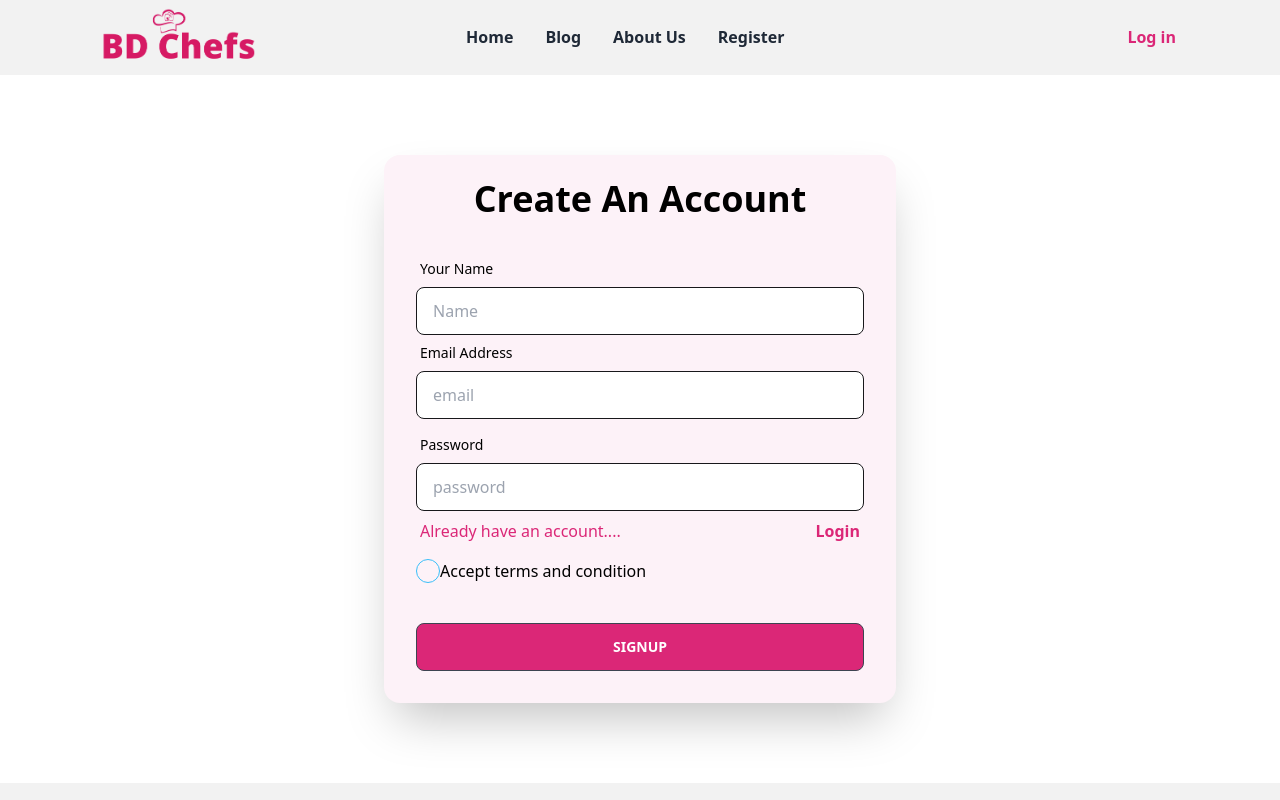
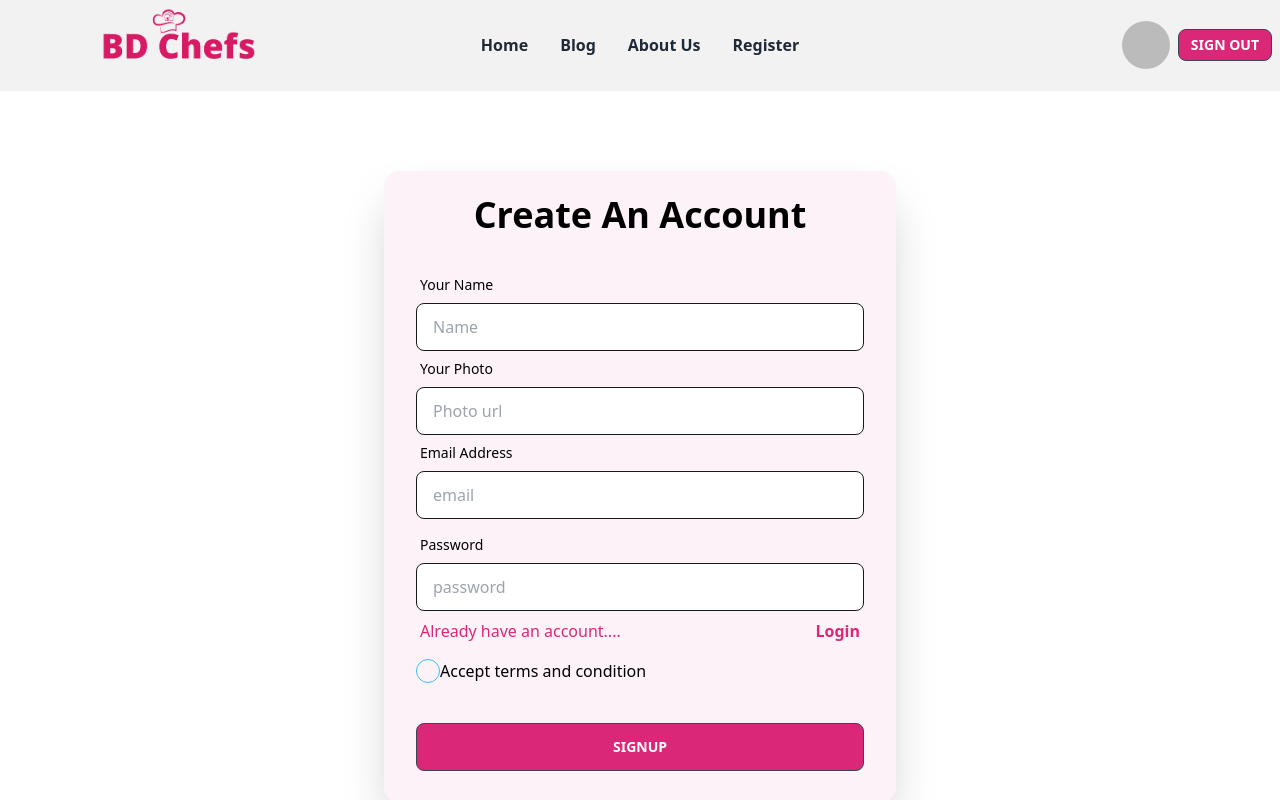
Before and after one commit to ArefinShaon/chef-client-side, a React (Vite) app: page /signup in a window 1280 px wide. Shown: the top 800 px of the page. Built offline with nearby package versions, Linux system fonts and the light colour scheme; no server answers; sample sign-in values are in the browser's storage.

Commit message:
log out system added

```diff
--- /dev/null
+++ b/src/PrivateRautes/PrivateRautes.jsx
@@ -0,0 +1,21 @@
+import React from 'react';
+import { useContext } from 'react';
+import { Navigate, useLocation } from 'react-router';
+import { AuthContext } from '../components/contexts/AuthProvide';
+
+
+const PrivateRoutes = ({children}) => {
+    const {user, loading} = useContext(AuthContext);
+    const location = useLocation();
+    console.log('user in private route', user);
+    if(loading){
+        return <progress className="progress w-3/4 lg:ms-32 ms-12"></progress>
+    }
+
+    if(user){
+        return children;
+    }
+    return <Navigate state={{from: location}} to="/login" replace></Navigate>;
+};
+
+export default PrivateRoutes;
--- a/src/components/Navbar/Navbar.jsx
+++ b/src/components/Navbar/Navbar.jsx
@@ -1,9 +1,17 @@
-import React from "react";
+import React, { useContext } from "react";
 import { Link } from "react-router-dom";
 import img from '../../../public/bd-chef.png'
-
+import { AuthContext } from "../contexts/AuthProvide";
 
 const Navbar = () => {
+
+  const { user, logOut } = useContext(AuthContext);
+
+  const handleLogout = () => {
+    logOut()
+      .then(() => { })
+    .catch(error=> console.log(error))
+  }
   return (
     <div>
       <div className="navbar bg-base-200 text-base-content">
@@ -43,7 +51,7 @@ const Navbar = () => {
               </li>
             </ul>
           </div>
-          <a className="normal-case  lg:pl-20 ps-8 w-64 "><img src={img} alt="" /></a>
+          <a className="normal-case  lg:pl-20 w-64 pb-4"><img src={img} alt="" /></a>
         </div>
         <div className="navbar-center hidden lg:flex">
           <ul className="menu menu-horizontal px-1">
@@ -61,8 +69,13 @@ const Navbar = () => {
               </li>
           </ul>
         </div>
-        <div className="navbar-end font-bold text-pink-600 pr-24">
-        <Link to="/login">Log in</Link>
+        <div className="navbar-end font-bold text-pink-600 ">
+          {
+            user ? <>
+              <span> <img className="rounded-full w-12 mx-2" src={user.photoURL} alt="" /> </span>
+              <button onClick={handleLogout} className="btn btn-sm bg-pink-600 ">Sign Out</button>
+            </>:<Link to="/login">Log in</Link>
+        }
         </div>
       </div>
     </div>
--- a/src/components/Register/SignUp.jsx
+++ b/src/components/Register/SignUp.jsx
@@ -14,9 +14,10 @@ const SignUp = () => {
     setSuccess(false);
     const form = event.target;
     const name = form.name.value;
+    const photo = form.photo.value;
     const email = form.email.value;
     const password = form.password.value;
-    console.log(name, email, password);
+    console.log(name, photo, email, password);
 
     // validate password
     if (!/(?=.*[A-Z].*[A-Z])/.test(password)) {
@@ -64,6 +65,17 @@ const SignUp = () => {
               type="text"
               placeholder="Name"
               className="input input-bordered border-zinc-900 bg-white"
+              required
+            />
+            <label className="label">
+              <span className="label-text text-black">Your Photo</span>
+            </label>
+            <input
+              name="photo"
+              type="text"
+              placeholder="Photo url"
+              className="input input-bordered border-zinc-900 bg-white"
+              required
             />
             <label className="label">
               <span className="label-text text-black">Email Address</span>
@@ -94,7 +106,12 @@ const SignUp = () => {
             </label>
           </div>
           <div className="flex justify-start">
-            <input type="radio" name="radio-7" className="radio radio-info" />
+            <input
+              type="radio"
+              name="radio-7"
+              className="radio radio-info"
+              required
+            />
             <p>Accept terms and condition</p>
           </div>
           <p className="text-error">{passwordError}</p>
--- a/src/main.jsx
+++ b/src/main.jsx
@@ -11,6 +11,7 @@ import Recipes from "./components/Recipes/Recipes.jsx";
 import AboutInfo from "./components/About infomation/AboutInfo.jsx";
 import AuthProvide from "./components/contexts/AuthProvide.jsx";
 import SignUp from "./components/Register/SignUp.jsx";
+import PrivateRoutes from "./PrivateRautes/PrivateRautes.jsx";
 
 const router = createBrowserRouter([
   {
@@ -32,7 +33,7 @@ const router = createBrowserRouter([
       },
       {
         path: "/recipe",
-        element: <Recipes></Recipes>
+        element: <PrivateRoutes><Recipes></Recipes></PrivateRoutes>
       },
       {
         path: "/about",
```
